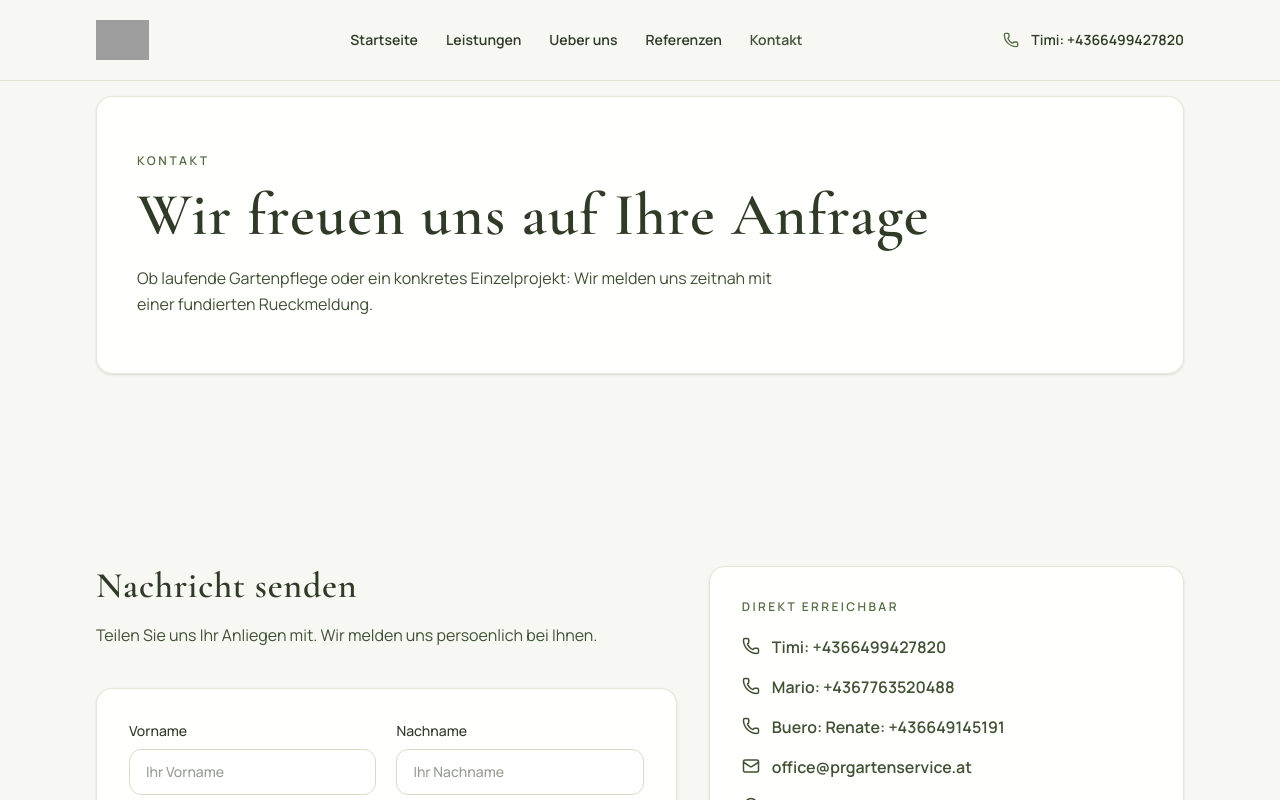
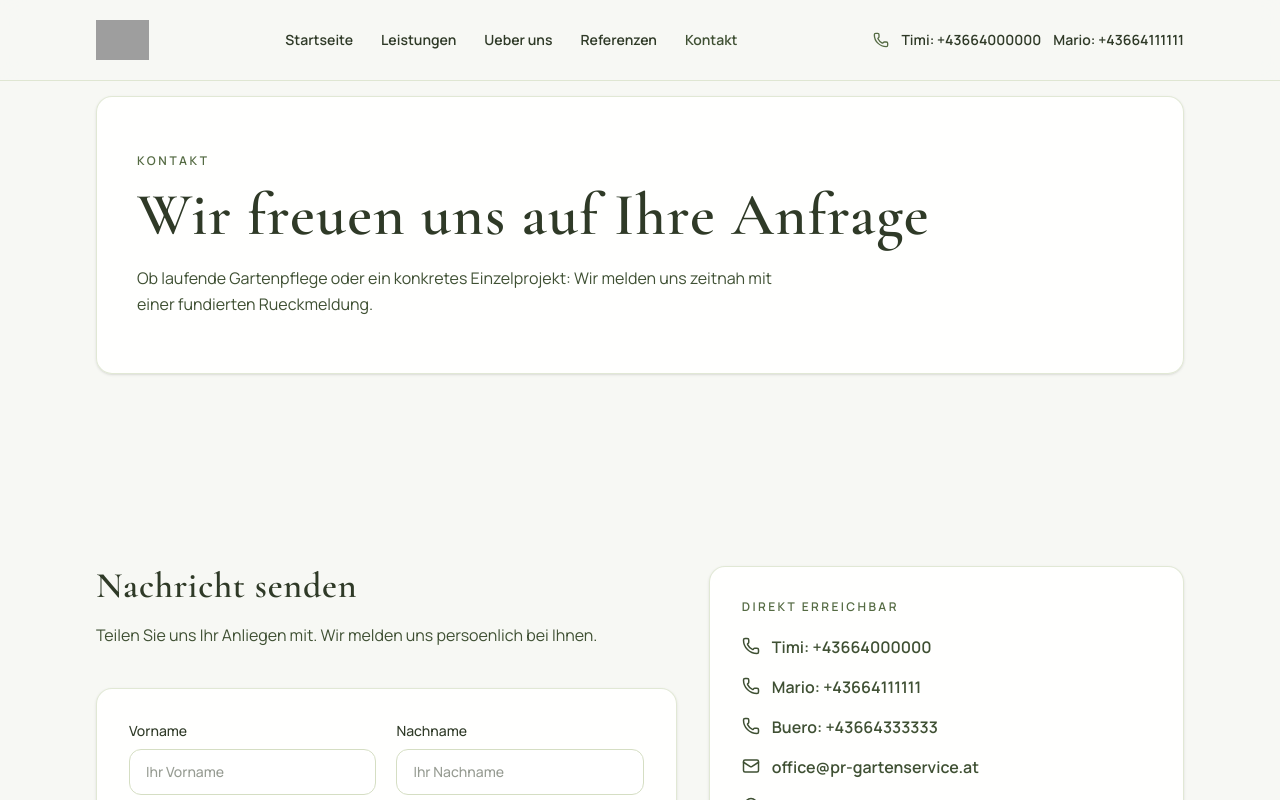
Before and after one commit to tipicoUEFN/gartenfirma, a React (Vite) app: page /kontakt in a window 1280 px wide. Shown: the top 800 px of the page. Built offline with nearby package versions, Linux system fonts and the light colour scheme; grey boxes are pictures that could not be loaded.

Commit message:
Mask contact data and update public email

```diff
--- a/src/components/Navbar.jsx
+++ b/src/components/Navbar.jsx
@@ -7,6 +7,7 @@ function Navbar() {
   const [isOpen, setIsOpen] = useState(false)
   const iconLogoSrc = `${import.meta.env.BASE_URL}images/logo/logo1024x1024.svg`
   const horizontalLogoSrc = `${import.meta.env.BASE_URL}images/logo/logo1600x400.svg`
+  const mainContacts = businessData.phoneContacts.slice(0, 2)
 
   useEffect(() => {
     document.body.style.overflow = isOpen ? 'hidden' : ''
@@ -44,9 +45,13 @@ function Navbar() {
 
         <div className="hidden items-center gap-3 lg:flex">
           <Phone size={16} className="text-olive-600" />
-          <a href={`tel:${businessData.primaryPhone}`} className="text-sm font-semibold text-olive-800 hover:text-olive-600">
-            {businessData.phoneContacts[0]?.label}: {businessData.primaryPhone}
-          </a>
+          <div className="flex items-center gap-3 text-sm font-semibold text-olive-800">
+            {mainContacts.map((contact) => (
+              <a key={contact.phone} href={`tel:${contact.phone}`} className="hover:text-olive-600">
+                {contact.label}: {contact.phone}
+              </a>
+            ))}
+          </div>
         </div>
 
         <button
@@ -74,9 +79,11 @@ function Navbar() {
                 {item.label}
               </NavLink>
             ))}
-            <a href={`tel:${businessData.primaryPhone}`} className="mt-2 rounded-lg bg-olive-700 px-4 py-3 text-sm font-semibold text-white">
-              Jetzt anrufen: {businessData.phoneContacts[0]?.label} {businessData.primaryPhone}
-            </a>
+            {mainContacts.map((contact) => (
+              <a key={contact.phone} href={`tel:${contact.phone}`} className="mt-2 rounded-lg bg-olive-700 px-4 py-3 text-sm font-semibold text-white">
+                Jetzt anrufen: {contact.label} {contact.phone}
+              </a>
+            ))}
           </nav>
         </div>
       ) : null}
--- a/src/config/businessData.js
+++ b/src/config/businessData.js
@@ -6,20 +6,20 @@ export const businessData = {
 
   // Contact
   phoneContacts: [
-    { label: 'Timi', phone: '+4366499427820' },
-    { label: 'Mario', phone: '+4367763520488' },
-    { label: 'Buero: Renate', phone: '+436649145191' },
+    { label: 'Timi', phone: '+43664000000' },
+    { label: 'Mario', phone: '+43664111111' },
+    { label: 'Buero', phone: '+43664333333' },
   ],
   // Keep a primary contact for compact CTA placements like header buttons.
-  phone: '+4366499427820',
-  email: 'office@prgartenservice.at',
+  phone: '+43664000000',
+  email: 'office@pr-gartenservice.at',
   address: 'Musterstrasse 1, 8430 Musterort',
 
   // Local focus
   serviceArea: 'Suedsteiermark / Graz / Leibnitz / Umgebung',
 
   openingHours: [
-    'Mo - Fr: 07:30 - 18:00 Uhr',
+    'Mo - Fr: 07:00 - 17:00 Uhr',
     'Sa: nach Vereinbarung',
   ],
 }
--- a/src/pages/ReferencesPage.jsx
+++ b/src/pages/ReferencesPage.jsx
@@ -9,7 +9,7 @@ function ReferencesPage() {
       <PageHero
         eyebrow="Referenzen"
         title="Sichtbare Resultate aus der Region"
-        text="Hier sehen Sie ausgewaehlte Arbeiten. Die Galerie nutzt 5 Projektbilder mit Dateinamen ref1.webp bis ref5.webp."
+        text=""
       />
 
       <section className="section-spacing pt-0">
```
